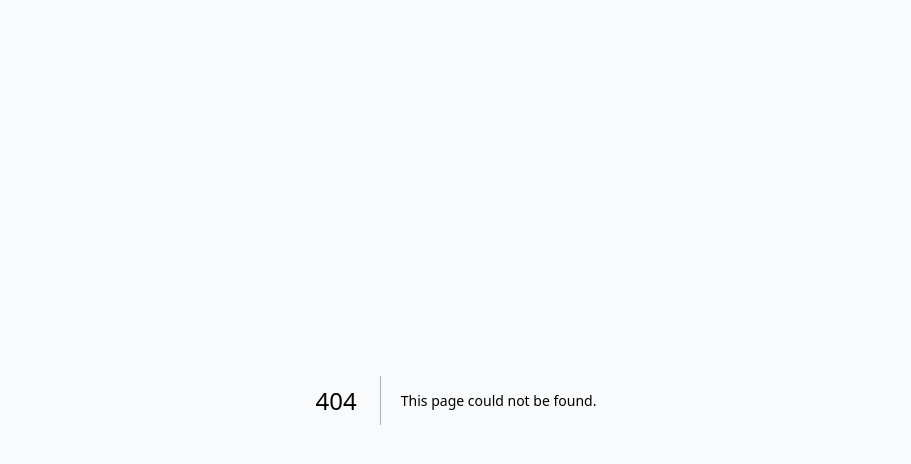
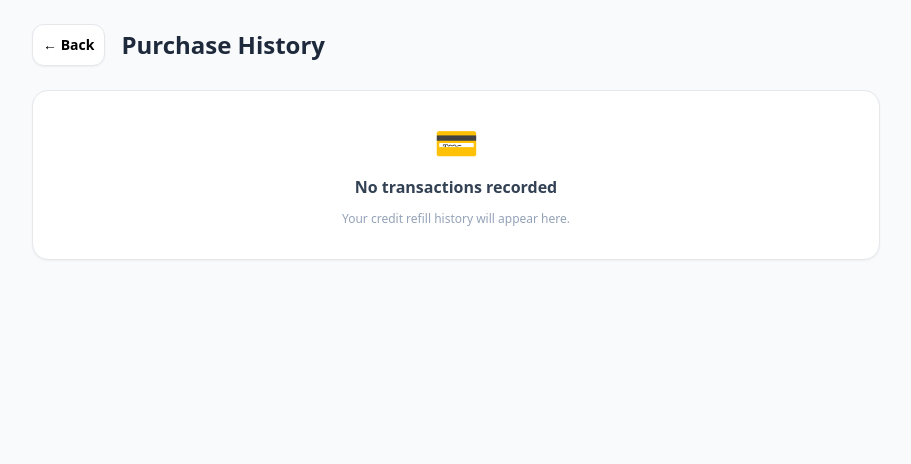
Before and after one commit to Tumuna-max/sturdy-funicular, a Next.js app: page /purchase-history in a window 1280 px wide. Before the commit this address had no page. Shown: the top 464 px of the page, without its empty margins (184-1095 px from the left). Built offline with nearby package versions, Linux system fonts and the light colour scheme.

Commit message:
Create page.js

```diff
--- /dev/null
+++ b/app/purchase-history/page.js
@@ -0,0 +1,22 @@
+'use client';
+
+import Link from 'next/link';
+
+export default function PurchaseHistoryPage() {
+  return (
+    <div className="min-h-screen bg-slate-50 p-6 space-y-6 max-w-4xl mx-auto">
+      <div className="flex items-center gap-4">
+        <Link href="/" className="bg-white border p-2.5 rounded-xl hover:bg-slate-100 transition font-bold text-sm shadow-sm flex items-center gap-1">
+          ← Back
+        </Link>
+        <h1 className="text-2xl font-black text-slate-800">Purchase History</h1>
+      </div>
+
+      <div className="bg-white p-8 rounded-2xl border shadow-sm text-center space-y-3">
+        <span className="text-4xl">💳</span>
+        <h2 className="font-bold text-slate-700 text-base">No transactions recorded</h2>
+        <p className="text-xs text-slate-400">Your credit refill history will appear here.</p>
+      </div>
+    </div>
+  );
+}
```
